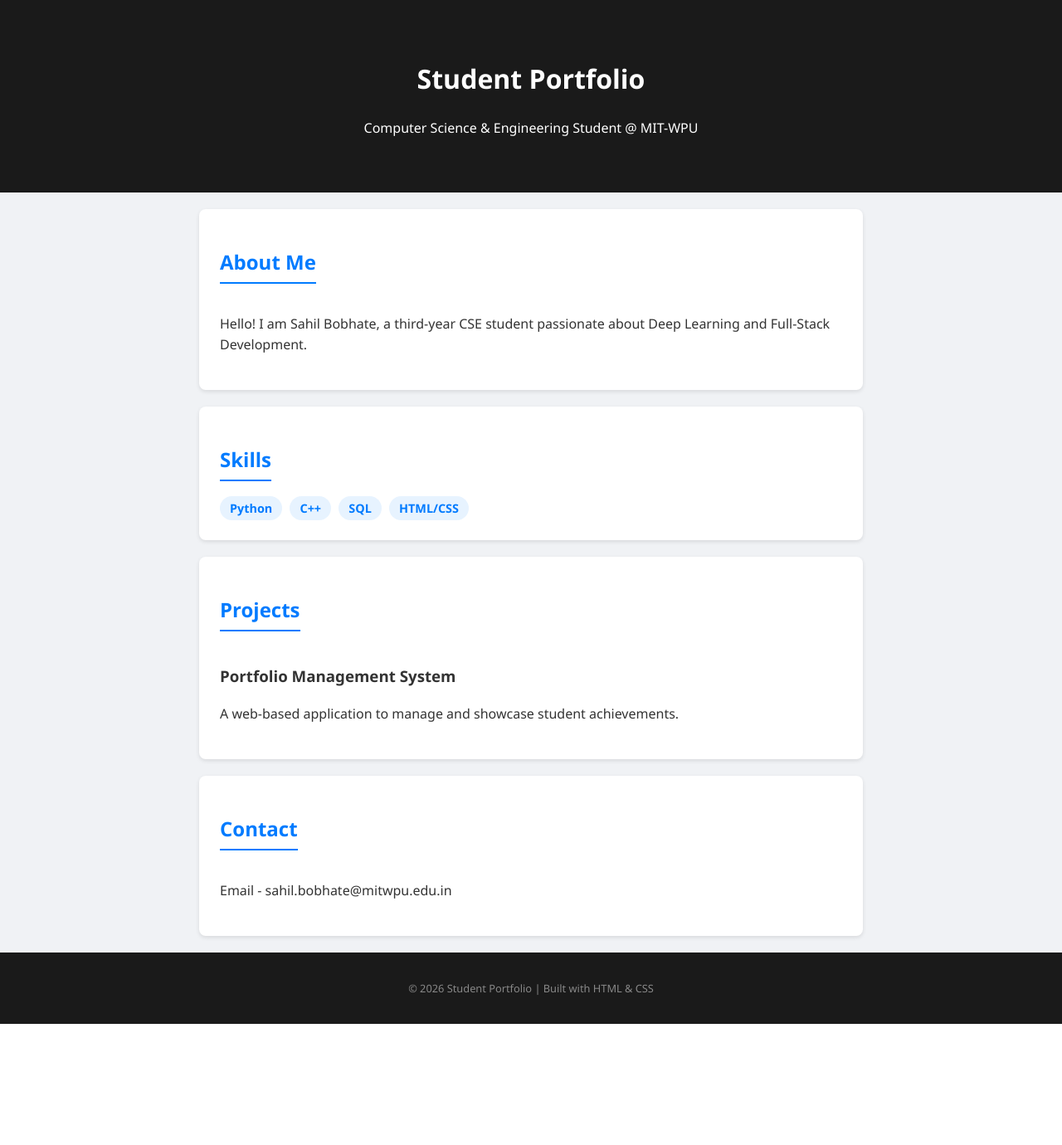
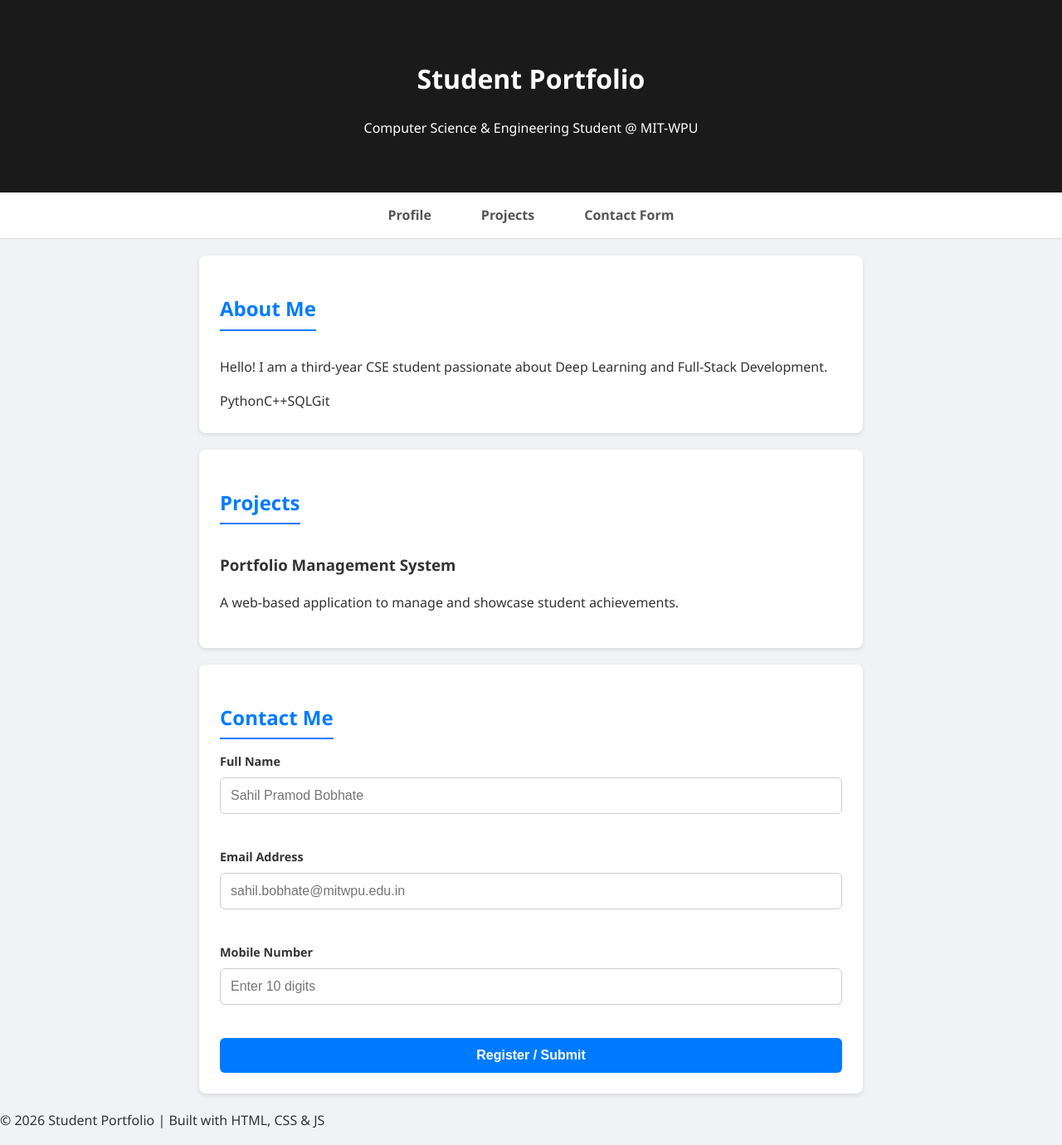
Before and after one commit to sahilbobhate2005/FSD-Lab, a PHP site: page / in a window 1280 px wide. Shown: the whole page at 83% size. Before the commit the page ends 1234 px from the top, so only its background shows below. Run offline with PHP 8.4, Linux system fonts and the light colour scheme.

Commit message:
Integrated Assignment 3 validation and tabbed UI into Portfolio

```diff
--- a/html-css/index.html
+++ b/html-css/index.html
@@ -3,40 +3,69 @@
 <head>
     <meta charset="UTF-8">
     <meta name="viewport" content="width=device-width, initial-scale=1.0">
-    <title>Portfolio | CSE Student</title>
+    <title>Sahil | Portfolio & Contact</title>
     <link rel="stylesheet" href="style.css">
 </head>
 <body>
+
     <header>
         <h1>Student Portfolio</h1>
         <p>Computer Science & Engineering Student @ MIT-WPU</p>
     </header>
+
+    <nav class="tabs">
+        <a href="#about" class="tab-link">Profile</a>
+        <a href="#projects" class="tab-link">Projects</a>
+        <a href="#contact" class="tab-link">Contact Form</a>
+    </nav>
+
     <main>
-        <section class="about">
+        <section id="about">
             <h2>About Me</h2>
-            <p>Hello! I am Sahil Bobhate, a third-year CSE student passionate about Deep Learning and Full-Stack Development.</p>
-        </section>
-        <section class="skills">
-            <h2>Skills</h2>
+            <p>Hello! I am a third-year CSE student passionate about Deep Learning and Full-Stack Development.</p>
             <div class="skill-tags">
-                <span>Python</span>
-                <span>C++</span>
-                <span>SQL</span>
-                <span>HTML/CSS</span>
+                <span>Python</span><span>C++</span><span>SQL</span><span>Git</span>
             </div>
         </section>
-        <section class="projects">
+
+        <section id="projects">
             <h2>Projects</h2>
             <div class="project-card">
                 <h3>Portfolio Management System</h3>
                 <p>A web-based application to manage and showcase student achievements.</p>
             </div>
         </section>
-        <section class="contact">
-            <h2>Contact</h2>
-            <p>Email - sahil.bobhate@mitwpu.edu.in</p>
+
+        <section id="contact">
+            <h2>Contact Me</h2>
+            <form id="registrationForm" onsubmit="return validateForm()">
+                <div class="form-group">
+                    <label>Full Name</label>
+                    <input type="text" id="name" placeholder="Sahil Pramod Bobhate">
+                    <span id="nameError" class="error-msg"></span>
+                </div>
+
+                <div class="form-group">
+                    <label>Email Address</label>
+                    <input type="text" id="email" placeholder="sahil.bobhate@mitwpu.edu.in">
+                    <span id="emailError" class="error-msg"></span>
+                </div>
+
+                <div class="form-group">
+                    <label>Mobile Number</label>
+                    <input type="text" id="mobile" placeholder="Enter 10 digits">
+                    <span id="mobileError" class="error-msg"></span>
+                </div>
+
+                <button type="submit" class="btn-submit">Register / Submit</button>
+            </form>
         </section>
     </main>
-    <footer><p>© 2026 Student Portfolio | Built with HTML & CSS</p></footer>
+
+    <footer>
+        <p>© 2026 Student Portfolio | Built with HTML, CSS & JS</p>
+    </footer>
+
+    <script src="script.js"></script>
 </body>
 </html>
--- /dev/null
+++ b/html-css/script.js
@@ -0,0 +1,32 @@
+function validateForm() {
+    const errorSpans = document.querySelectorAll('.error-text');
+    errorSpans.forEach(span => span.innerText = "");
+
+    const name = document.getElementById("name").value.trim();
+    const email = document.getElementById("email").value.trim();
+    const mobile = document.getElementById("mobile").value.trim();
+
+    let isValid = true;
+
+    if (name === "") {
+        document.getElementById("nameError").innerText = "Please enter your name.";
+        isValid = false;
+    }
+
+    const emailRegex = /^[^\s@]+@[^\s@]+\.[^\s@]+$/;
+    if (!emailRegex.test(email)) {
+        document.getElementById("emailError").innerText = "Enter a valid email address.";
+        isValid = false;
+    }
+
+    if (isNaN(mobile) || mobile.length !== 10) {
+        document.getElementById("mobileError").innerText = "Enter a valid 10-digit mobile number.";
+        isValid = false;
+    }
+
+    if (isValid) {
+        alert("Thank you, " + name + "! Your message has been sent successfully.");
+    }
+
+    return isValid;
+}
--- a/html-css/style.css
+++ b/html-css/style.css
@@ -1,10 +1,11 @@
-/* General Reset */
+
 body {
     font-family: 'Segoe UI', Tahoma, Geneva, Verdana, sans-serif;
     line-height: 1.6;
     margin: 0;
     background-color: #f0f2f5;
     color: #333;
+    scroll-behavior: smooth;
 }
 
 header {
@@ -14,42 +15,83 @@ header {
     padding: 3rem 1rem;
 }
 
-/* Container for sections */
-main {
-    max-width: 800px;
-    margin: 20px auto;
-    padding: 0 15px;
+.tabs {
+    background: #ffffff;
+    display: flex;
+    justify-content: center;
+    border-bottom: 1px solid #ddd;
+    position: sticky;
+    top: 0;
+    z-index: 1000;
 }
 
-section {
-    padding: 25px;
-    margin-bottom: 20px;
-    background: #ffffff;
-    border-radius: 8px;
-    box-shadow: 0 2px 5px rgba(0,0,0,0.1);
+.tab-link {
+    padding: 15px 30px;
+    text-decoration: none;
+    color: #555;
+    font-weight: bold;
+    transition: 0.3s;
 }
 
-h2 {
+.tab-link:hover {
     color: #007bff;
-    border-bottom: 2px solid #007bff;
-    display: inline-block;
-    padding-bottom: 5px;
+    background: #f8f9fa;
 }
 
-.skill-tags span {
-    background: #e7f3ff;
-    color: #007bff;
-    padding: 5px 12px;
-    border-radius: 15px;
-    margin-right: 5px;
-    font-size: 0.9rem;
-    font-weight: bold;
+.form-group {
+    margin-bottom: 20px;
+    text-align: left;
 }
 
-footer {
-    background-color: #1a1a1a;
-    color: #888;
-    text-align: center;
-    padding: 20px;
+label {
+    display: block;
+    margin-bottom: 8px;
+    font-weight: 600;
+    font-size: 0.9rem;
+}
+
+input[type="text"],
+input[type="password"],
+input[type="email"] {
+    width: 100%;
+    padding: 12px;
+    border: 1px solid #ccc;
+    border-radius: 6px;
+    font-size: 1rem;
+    box-sizing: border-box;
+}
+
+input:focus {
+    border-color: #007bff;
+    outline: none;
+    box-shadow: 0 0 5px rgba(0, 123, 255, 0.2);
+}
+
+.error-msg {
+    color: #dc3545;
     font-size: 0.8rem;
+    margin-top: 5px;
+    display: block;
+    height: 15px;
 }
+
+.btn-submit {
+    background-color: #007bff;
+    color: white;
+    padding: 12px 25px;
+    border: none;
+    border-radius: 6px;
+    font-weight: bold;
+    cursor: pointer;
+    font-size: 1rem;
+    transition: 0.3s;
+    width: 100%;
+}
+
+.btn-submit:hover {
+    background-color: #0056b3;
+}
+
+main { max-width: 800px; margin: 20px auto; padding: 0 15px; }
+section { padding: 25px; margin-bottom: 20px; background: #ffffff; border-radius: 8px; box-shadow: 0 2px 5px rgba(0,0,0,0.1); }
+h2 { color: #007bff; border-bottom: 2px solid #007bff; display: inline-block; padding-bottom: 5px; margin-bottom: 15px;}
```
